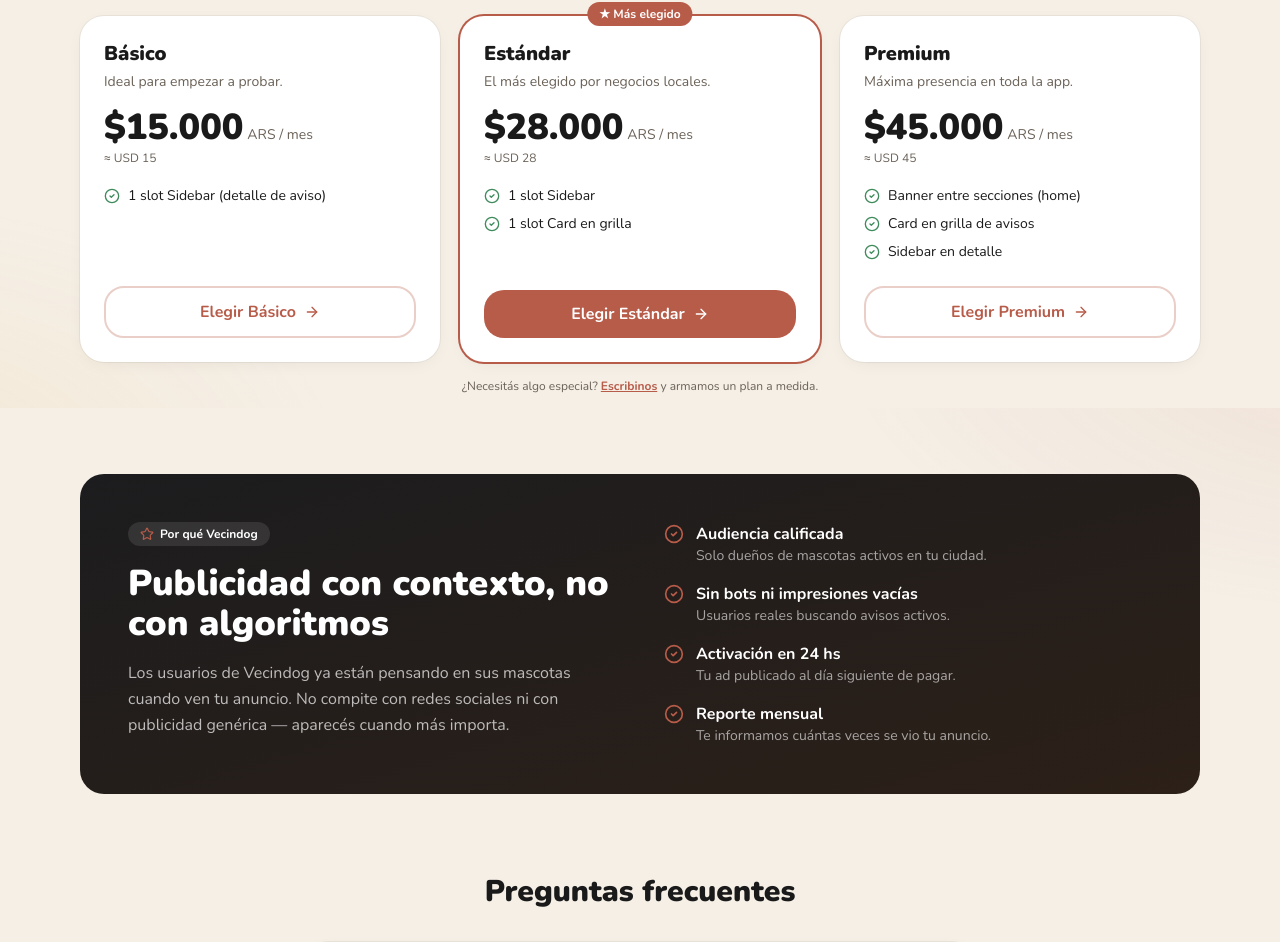
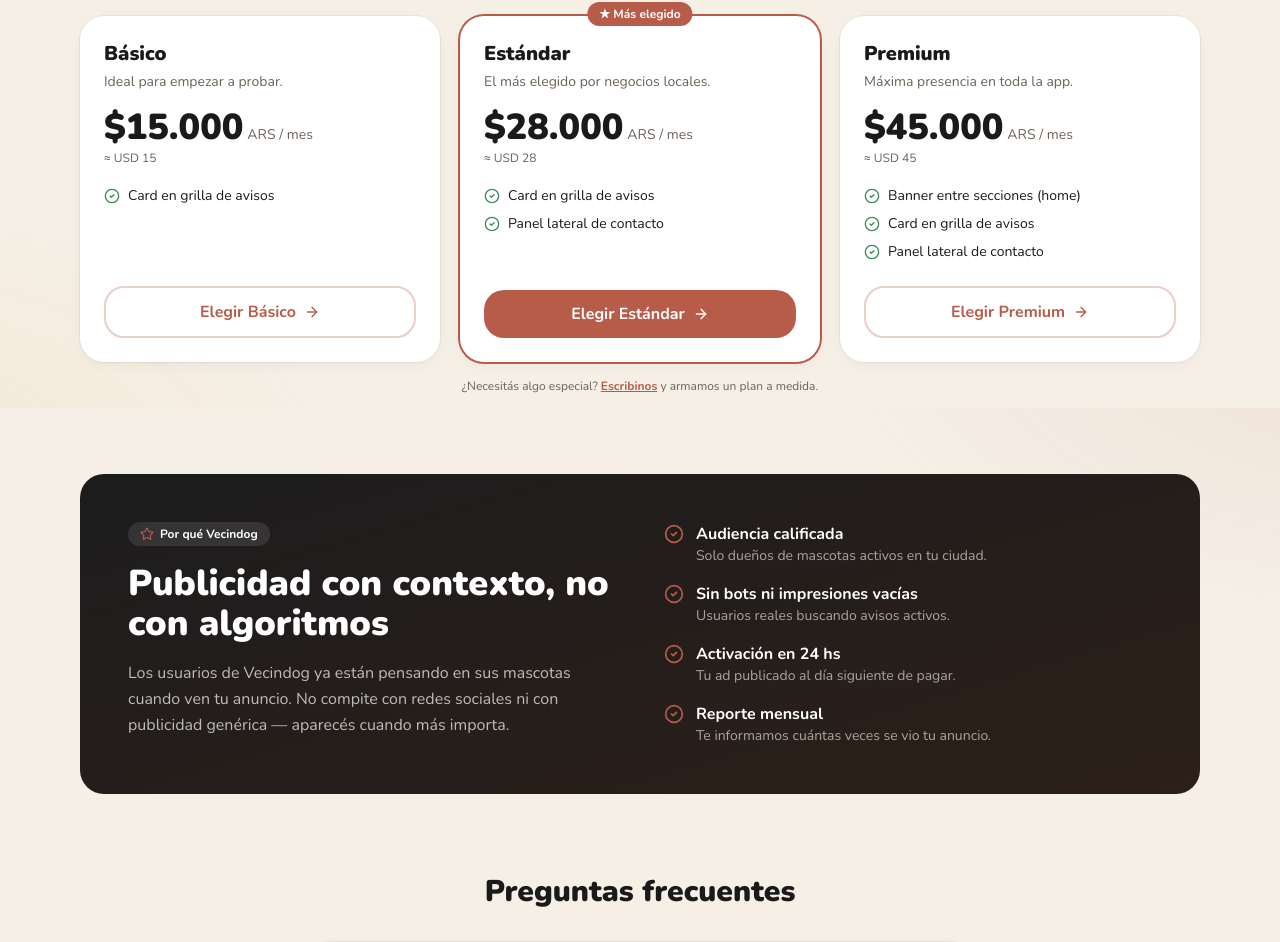
Before and after one commit to guido-gentili-eng/vecindog, a Next.js app: page /publicitate in a window 1280 px wide. Shown: the part 1992-2934 px from the top of the page. Built offline with nearby package versions, Linux system fonts and the light colour scheme; no server answers; the database is empty.

Commit message:
feat: reordenar slots por plan — basico=card, estandar=card+sidebar, premium=todo

```diff
--- a/app/api/trial/publicidad/route.ts
+++ b/app/api/trial/publicidad/route.ts
@@ -2,8 +2,8 @@ import { NextRequest, NextResponse } from 'next/server';
 import { createClient } from '@supabase/supabase-js';
 
 const PLAN_SLOTS: Record<string, Array<'leaderboard' | 'card' | 'sidebar'>> = {
-  basico:   ['sidebar'],
-  estandar: ['sidebar', 'card'],
+  basico:   ['card'],
+  estandar: ['card', 'sidebar'],
   premium:  ['leaderboard', 'card', 'sidebar'],
 };
 
--- a/app/publicitate/page.tsx
+++ b/app/publicitate/page.tsx
@@ -23,7 +23,7 @@ const PAQUETES = [
     moneda: 'ARS / mes',
     usd: '≈ USD 15',
     descripcion: 'Ideal para empezar a probar.',
-    slots: ['1 slot Sidebar (detalle de aviso)'],
+    slots: ['Card en grilla de avisos'],
     destacado: false,
     cta: 'Elegir Básico',
     slug: 'basico',
@@ -34,7 +34,7 @@ const PAQUETES = [
     moneda: 'ARS / mes',
     usd: '≈ USD 28',
     descripcion: 'El más elegido por negocios locales.',
-    slots: ['1 slot Sidebar', '1 slot Card en grilla'],
+    slots: ['Card en grilla de avisos', 'Panel lateral de contacto'],
     destacado: true,
     cta: 'Elegir Estándar',
     slug: 'estandar',
@@ -45,7 +45,7 @@ const PAQUETES = [
     moneda: 'ARS / mes',
     usd: '≈ USD 45',
     descripcion: 'Máxima presencia en toda la app.',
-    slots: ['Banner entre secciones (home)', 'Card en grilla de avisos', 'Sidebar en detalle'],
+    slots: ['Banner entre secciones (home)', 'Card en grilla de avisos', 'Panel lateral de contacto'],
     destacado: false,
     cta: 'Elegir Premium',
     slug: 'premium',
@@ -435,9 +435,9 @@ export default function PublicitatePage() {
 }
 
 const PLAN_INFO: Record<string, { label: string; precio: string; slots: string[] }> = {
-  basico:   { label: 'Plan Básico',    precio: '$15.000/mes', slots: ['Sidebar en detalle de aviso'] },
-  estandar: { label: 'Plan Estándar',  precio: '$28.000/mes', slots: ['Sidebar en detalle de aviso', 'Card en grilla de avisos'] },
-  premium:  { label: 'Plan Premium',   precio: '$45.000/mes', slots: ['Banner en inicio', 'Card en grilla', 'Sidebar en detalle'] },
+  basico:   { label: 'Plan Básico',    precio: '$15.000/mes', slots: ['Card en grilla de avisos'] },
+  estandar: { label: 'Plan Estándar',  precio: '$28.000/mes', slots: ['Card en grilla de avisos', 'Panel lateral de contacto'] },
+  premium:  { label: 'Plan Premium',   precio: '$45.000/mes', slots: ['Banner en inicio', 'Card en grilla', 'Panel lateral de contacto'] },
 };
 
 const FOTO_RECOMENDADA: Record<string, { ratio: string; medida: string; consejo: string }> = {
```
